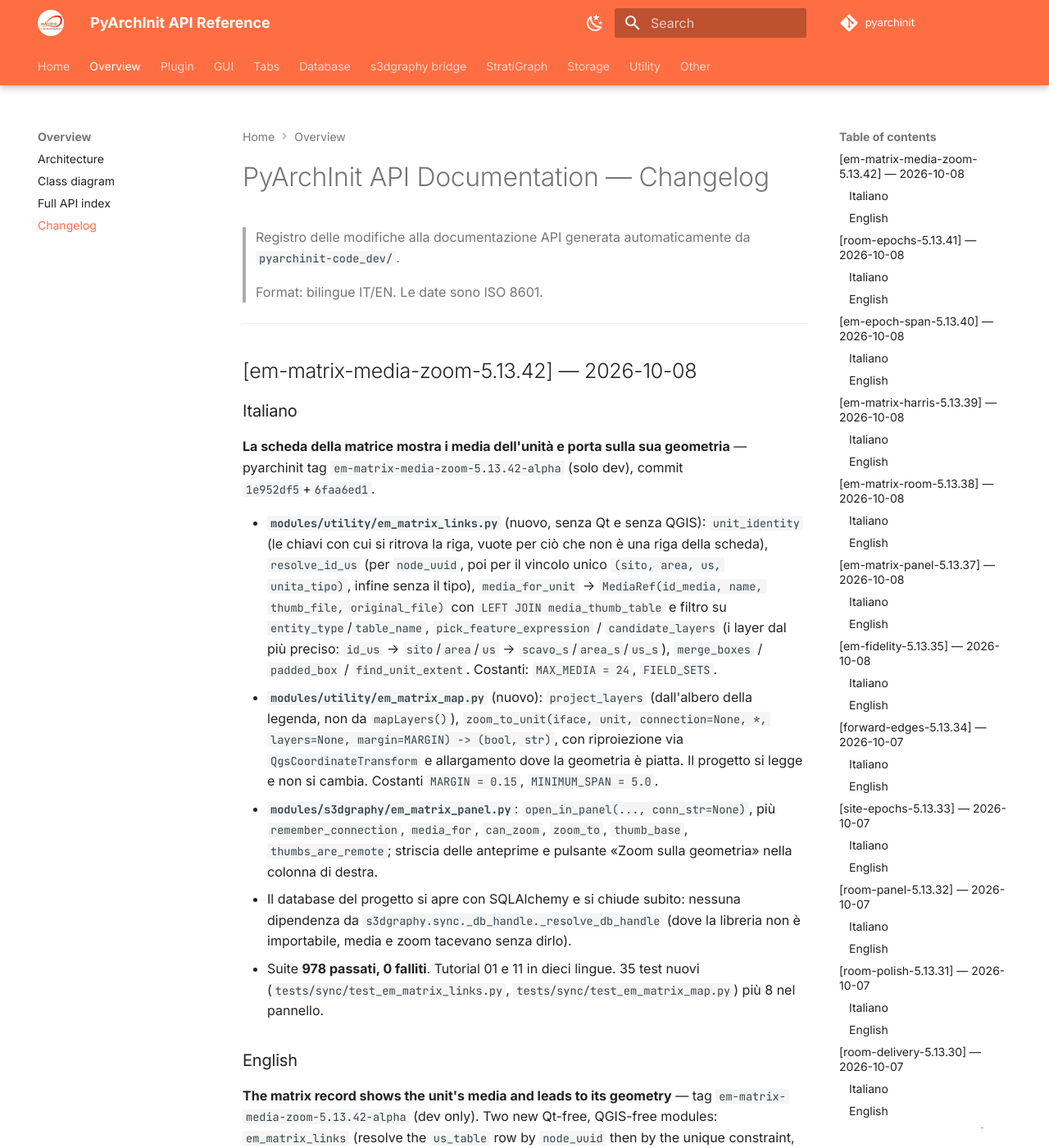
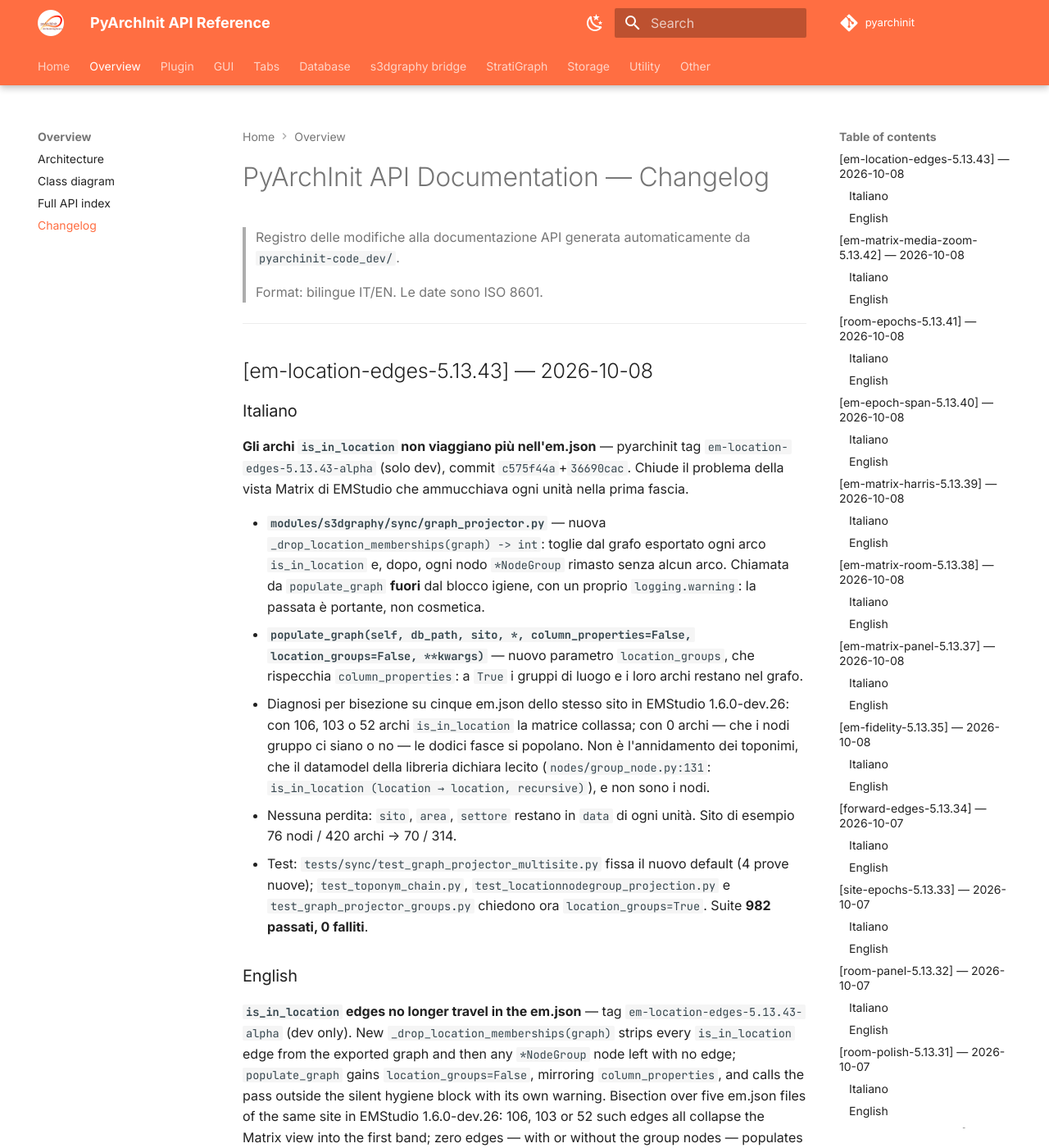
Before and after one commit to enzococca/pyarchinit-api-docs, an MkDocs documentation site: the page built from docs/CHANGELOG.md, in a window 1280 px wide and 1400 px high. Shown: the whole window at 82% size. Built offline with MkDocs 1.6.1 and Material for MkDocs 9.7.7, drawn with Linux system fonts in a browser that asks for light colours; comment, search, counter and statistics services are not loaded; some of the changed text lies outside the part shown.

Commit message:
docs(changelog): 5.13.43 — gli archi is_in_location non viaggiano piu nell'em.json

```diff
--- a/docs/CHANGELOG.md
+++ b/docs/CHANGELOG.md
@@ -4,6 +4,24 @@
 > da `pyarchinit-code_dev/`.
 >
 > Format: bilingue IT/EN. Le date sono ISO 8601.
+
+---
+
+## [em-location-edges-5.13.43] — 2026-10-08
+
+### Italiano
+
+**Gli archi `is_in_location` non viaggiano più nell'em.json** — pyarchinit tag `em-location-edges-5.13.43-alpha` (solo dev), commit `c575f44a`+`36690cac`. Chiude il problema della vista Matrix di EMStudio che ammucchiava ogni unità nella prima fascia.
+
+- **`modules/s3dgraphy/sync/graph_projector.py`** — nuova `_drop_location_memberships(graph) -> int`: toglie dal grafo esportato ogni arco `is_in_location` e, dopo, ogni nodo `*NodeGroup` rimasto senza alcun arco. Chiamata da `populate_graph` **fuori** dal blocco igiene, con un proprio `logging.warning`: la passata è portante, non cosmetica.
+- **`populate_graph(self, db_path, sito, *, column_properties=False, location_groups=False, **kwargs)`** — nuovo parametro `location_groups`, che rispecchia `column_properties`: a `True` i gruppi di luogo e i loro archi restano nel grafo.
+- Diagnosi per bisezione su cinque em.json dello stesso sito in EMStudio 1.6.0-dev.26: con 106, 103 o 52 archi `is_in_location` la matrice collassa; con 0 archi — che i nodi gruppo ci siano o no — le dodici fasce si popolano. Non è l'annidamento dei toponimi, che il datamodel della libreria dichiara lecito (`nodes/group_node.py:131`: `is_in_location (location → location, recursive)`), e non sono i nodi.
+- Nessuna perdita: `sito`, `area`, `settore` restano in `data` di ogni unità. Sito di esempio 76 nodi / 420 archi → 70 / 314.
+- Test: `tests/sync/test_graph_projector_multisite.py` fissa il nuovo default (4 prove nuove); `test_toponym_chain.py`, `test_locationnodegroup_projection.py` e `test_graph_projector_groups.py` chiedono ora `location_groups=True`. Suite **982 passati, 0 falliti**.
+
+### English
+
+**`is_in_location` edges no longer travel in the em.json** — tag `em-location-edges-5.13.43-alpha` (dev only). New `_drop_location_memberships(graph)` strips every `is_in_location` edge from the exported graph and then any `*NodeGroup` node left with no edge; `populate_graph` gains `location_groups=False`, mirroring `column_properties`, and calls the pass outside the silent hygiene block with its own warning. Bisection over five em.json files of the same site in EMStudio 1.6.0-dev.26: 106, 103 or 52 such edges all collapse the Matrix view into the first band; zero edges — with or without the group nodes — populates all twelve. Not the nested toponym chain (which the library datamodel declares legal) and not the nodes: the edges. Nothing is lost, since `sito`, `area` and `settore` already live in each unit's `data`. Sample site 76/420 → 70/314. 982 passed, 0 failed.
 
 ---
 
```
